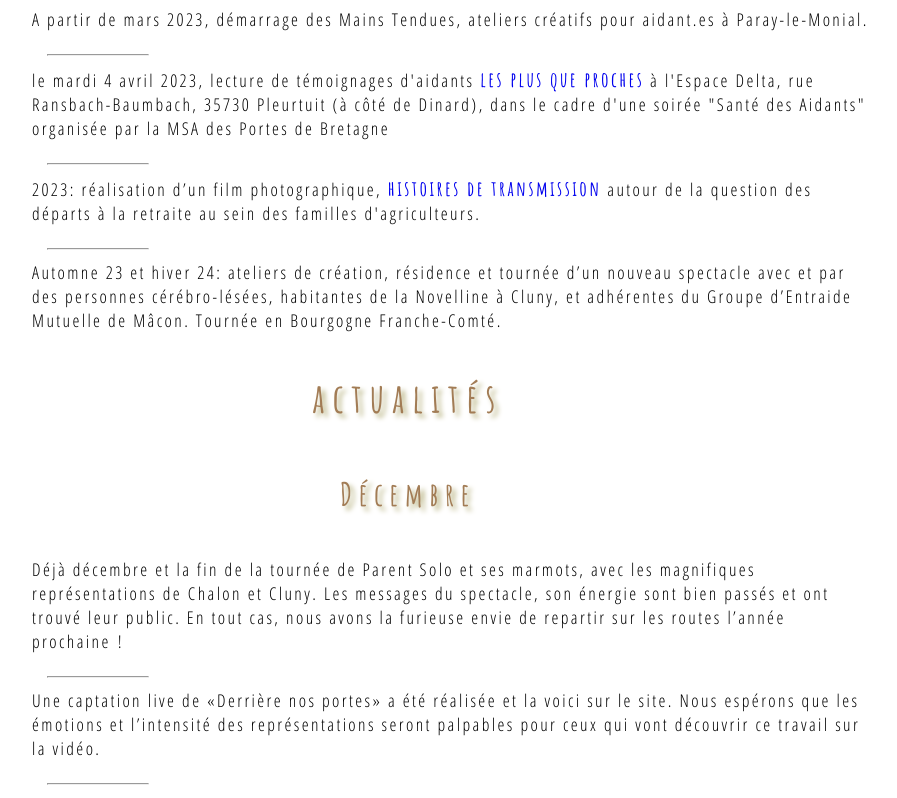
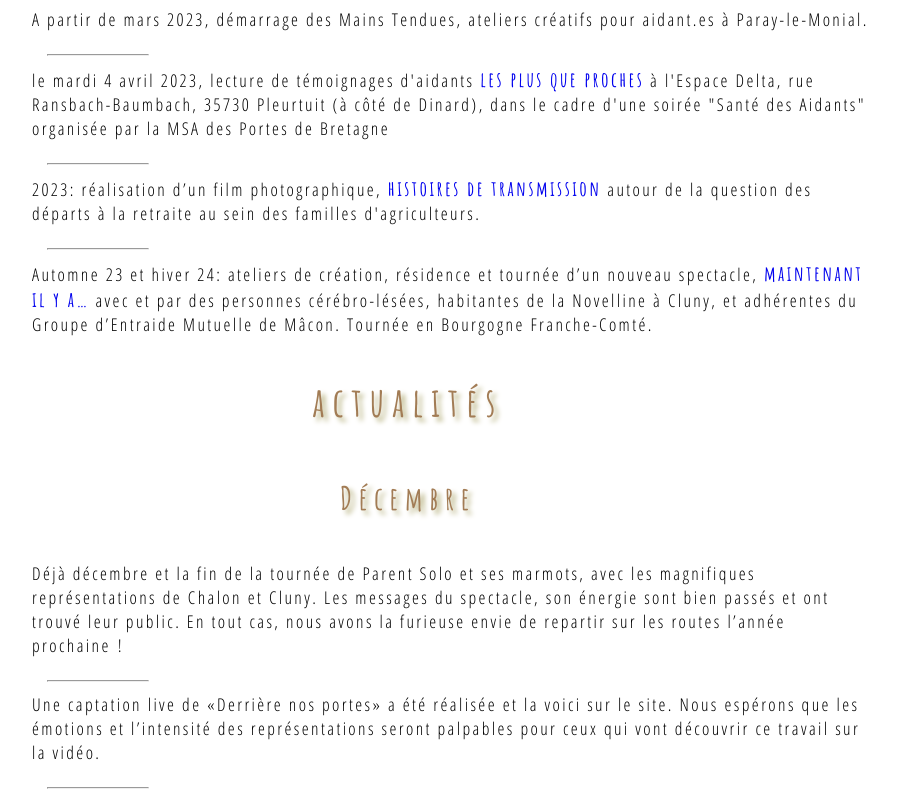
Before and after one commit to leshnik/revertouthaut, a Jekyll site: the page built from actualites.md, in a window 1280 px wide and 1400 px high, scrolled down 466 px. Shown: the top 798 px of the window, without its empty margins (232-1129 px from the left). Built offline with Jekyll 4.4.1, drawn with Linux system fonts in a browser that asks for light colours; some of the changed text lies outside the part shown.

Commit message:
add ref to "maintenant il y a..."

```diff
--- a/actualites.md
+++ b/actualites.md
@@ -15,7 +15,7 @@ organisée par la MSA des Portes de Bretagne
     <hr>
     <li>2023: réalisation d’un film photographique, <a href="histoires-de-transmission">histoires de transmission</a> autour de la question des départs à la retraite au sein des familles d'agriculteurs.</li>
     <hr>
-    <li>Automne 23 et hiver 24: ateliers de création, résidence et tournée d’un nouveau spectacle avec et par des personnes cérébro-lésées, habitantes de la Novelline à Cluny, et adhérentes du Groupe d’Entraide Mutuelle de Mâcon. Tournée en Bourgogne Franche-Comté.</li>
+    <li>Automne 23 et hiver 24: ateliers de création, résidence et tournée d’un nouveau spectacle, <a href="#">maintenant il y a&hellip;</a> avec et par des personnes cérébro-lésées, habitantes de la Novelline à Cluny, et adhérentes du Groupe d’Entraide Mutuelle de Mâcon. Tournée en Bourgogne Franche-Comté.</li>
 </ul>
 <h1>actualités</h1>
 <h2>Décembre</h2>
@@ -26,7 +26,7 @@ organisée par la MSA des Portes de Bretagne
     <hr>
     <li>Le Livret <a href="aidantes-aimantes-le-livret">Aidantes Aimantes</a> qui regroupe textes, chansons et photographies composés pendant les deux ans d’ateliers est en ligne ici: <a href="Aidantes Aimantes_compressed.pdf" download="Aidantes Aimantes_Le livret"><div class="center-block"><img src="https://res.cloudinary.com/dnxcesebo/image/upload/v1672376092/le_livret_aidantes_aimantes_p1_rehewk.png"></div></a></li>
     <hr>
-    <li>Décembre est aussi un gros mois d’écriture de dossiers car les projets ne manquent pas pour 2023 et 2024: outre des dépôts et demandes de subventions tout azimut pour <a href="histoires-de-transimission">histoires de transmission</a>,  nous lançons de nouvelles idées et nouvelles initiatives, dont un projet de concert privé et de composition de chansons en chambres ou à domicile pour des personnes en perte d’autonomie et sujettes au découragement. Ça s’appelle «Chansons à garder dans sa table de nuit».</li>
+    <li>Décembre est aussi un gros mois d’écriture de dossiers car les projets ne manquent pas pour 2023 et 2024: outre des dépôts et demandes de subventions tout azimut pour <a href="histoires-de-transimission">histoires de transmission</a> et <a href="#">maintenant il y a&hellip;</a>,  nous lançons de nouvelles idées et nouvelles initiatives, dont un projet de concert privé et de composition de chansons en chambres ou à domicile pour des personnes en perte d’autonomie et sujettes au découragement. Ça s’appelle <a href="chansons-a-garder-dans-sa-table-de-nuit">chansons à garder dans sa table de nuit</a>.</li>
 </ul>
 <h2>Novembre</h2>
 <ul class="institutions">
```
